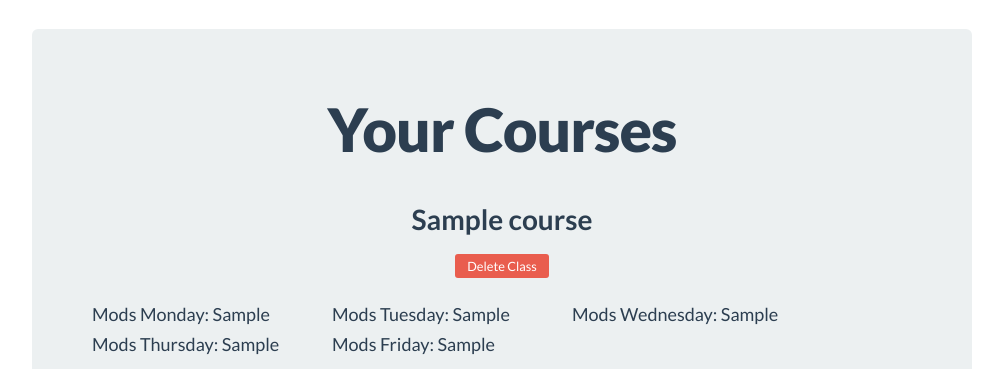
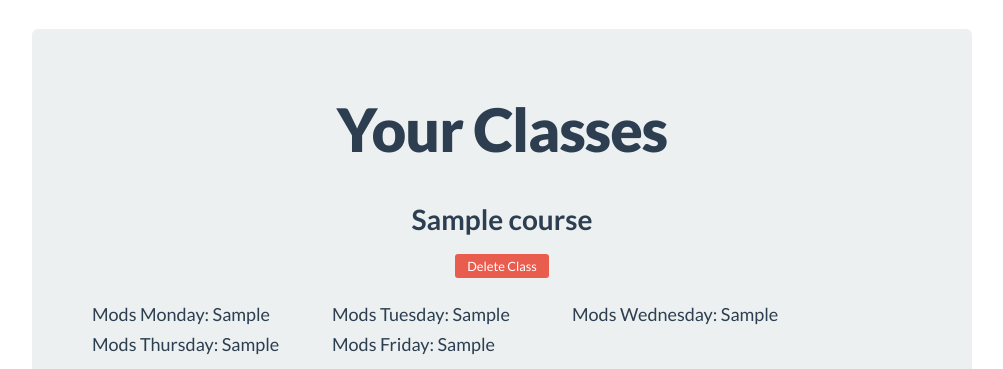
Before and after one commit to jzone3/ClassMatch, a Python web app: template templates/schedule.html in a window 1280 px wide. Shown: the part 51-420 px from the top of the page, without its empty margins (138-1141 px from the left). Run offline with Jinja, Linux system fonts and the light colour scheme; the template is opened without the code that fills it: most values are stand-ins (such as "Sample title", 1, 10 or a date in 2020); some libraries are stand-ins or nearby versions.

Commit message:
hacky bug fix

```diff
--- a/main.py
+++ b/main.py
@@ -207,7 +207,7 @@ class SignupHandler(BaseHandler):
 		result = signup(email = email, password = self.rget('password'), verify = self.rget('verify'), agree = 'on', name = self.rget('name'))
 		if result['success']:
 			self.set_cookie(result['cookie'])
-			self.redirect('/')
+			self.redirect('/about')
 		else:
 			self.render('signup.html', {'email':email, 'password_error':result.get('password'), 'email_error':result.get('email'), 'agree_error':result.get('agree'), 'name_error':result.get('name')})
 
--- a/templates/schedule.html
+++ b/templates/schedule.html
@@ -2,13 +2,15 @@
 {% block title %}Schedule{% endblock %}
 {% block content %}
 <script type="text/javascript">
+	{% if all_courses %}
 	jQuery(document).ready(function() {
 		$('.coursename').typeahead({source: {{ all_courses | safe }}.sort()});
 	});
+	{% endif %}
 </script>
 
 <div class="hero-unit">
-	{% if user_courses %}<h1 style="text-align: center;">Your Courses</h1><br/>{% endif %}
+	{% if user_courses %}<h1 style="text-align: center;">Your Classes</h1><br/>{% endif %}
 	{% for course in user_courses: %}
 		<h3 style="text-align: center;">{{course.course}}</h3>
 		<form method="post" action="/delete_class" style="text-align:center;"><input type="hidden" name="course" value="{{course.course}}"><input type="submit" class="btn btn-small btn-danger" value="Delete Class"></form>
@@ -23,8 +25,10 @@
 			<div class="span3">&nbsp;</div>
 		</div>
 		<hr/>
+	{% else %}
+		<h3 style="text-align: center;">No classes found. Add a class below.</h3>
 	{% endfor %}
-	{% if user_courses %}<br/><br/>{% endif %}
+	<br/><br/>
 	<h1 style="text-align: center;">{% if user_courses %}Add classes{% else %}Enter your schedule{% endif %}</h1>
 	<form method="post">
 		<br/><br/>
@@ -83,7 +87,9 @@ function addClass() {
 			</div>\
 	'.replace(new RegExp('[q]', 'g'), number));
 	$("[rel='tooltip']").tooltip();
-	$('.coursename').typeahead({source: {{ all_courses | safe }}.sort()});
+	{% if all_courses %}
+		$('.coursename').typeahead({source: {{ all_courses | safe }}.sort()});
+	{% endif %}
 	return false;
 }
 $(function () {
--- a/utils.py
+++ b/utils.py
@@ -373,7 +373,10 @@ def list_to_str(lst):
 	return to_return
 
 def get_courses_list():
-	return list_to_str(get_all_courses())
+	lst = list_to_str(get_all_courses())
+	if lst == '[':
+		lst = None
+	return lst
 
 def get_all_courses():
 	'''Get all courses'''
```
Also changed, not shown: 2 other files.
